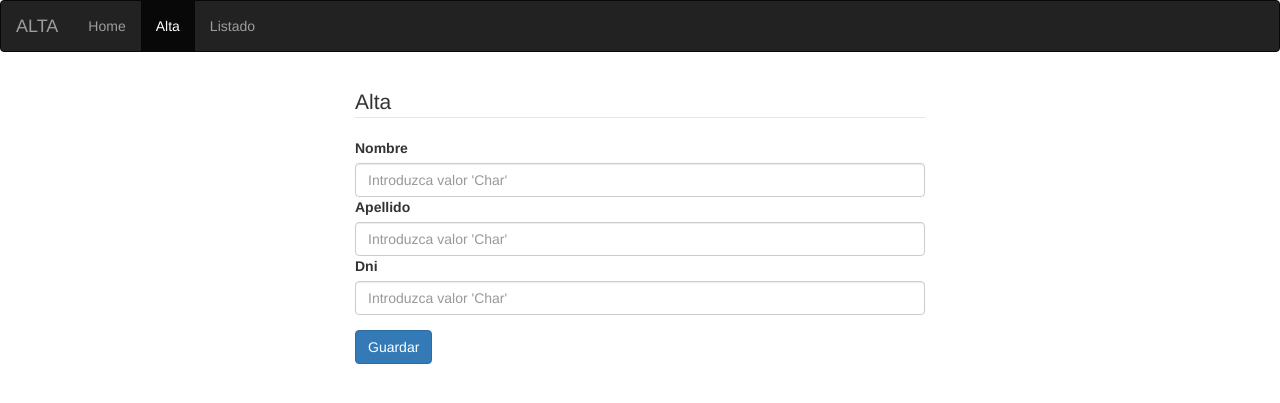
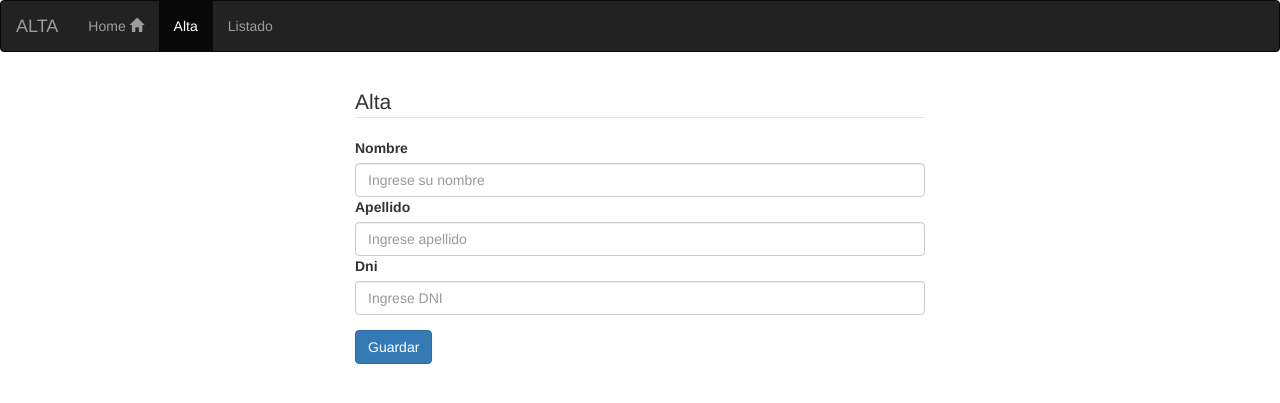
Before and after one commit to PratesiAlejandro/PPL4, a PHP site: page /alta.php in a window 1280 px wide. Shown: the top 403 px of the page. Run offline with PHP 8.4, Linux system fonts and the light colour scheme; some libraries are stand-ins or nearby versions.

Commit message:
Modificacion nav bar en alta / index / listado

```diff
--- a/alta.php
+++ b/alta.php
@@ -17,7 +17,7 @@
                     <a class="navbar-brand" href="#">ALTA</a>
                 </div>
                 <ul class="nav navbar-nav">
-                    <li><a href="index.php">Home</a></li>
+                    <li><a href="index.php">Home <span class='glyphicon glyphicon-home'></span></a></li>
                     <li class="active"><a href="#">Alta</a></li>
                     <li><a href="listado.php">Listado</a></li>
                     </ul>
@@ -29,11 +29,11 @@
 
 				<div class="form-group">
 					<label for="valor_char">Nombre</label>
-					<input type="text" class="form-control" id="nombre" name="nombre" placeholder="Introduzca valor 'Char'" required >
+					<input type="text" class="form-control" id="nombre" name="nombre" placeholder="Ingrese su nombre" required >
 						<label for="valor_char">Apellido</label>
-					<input type="text" class="form-control" id="apellido" name="apellido" placeholder="Introduzca valor 'Char'" required >
+					<input type="text" class="form-control" id="apellido" name="apellido" placeholder="Ingrese apellido" required >
 						<label for="valor_char">Dni</label>
-					<input type="text" class="form-control" id="dni" name="dni" placeholder="Introduzca valor 'Char'" required >
+					<input type="text" class="form-control" id="dni" name="dni" placeholder="Ingrese DNI" required >
 
 				<!--	<label for="valor_date">Valor Fecha</label>
 					<input type="date" class="form-control" id="valor_date" name="valor_date" placeholder="Introduzca valor 'Date'" required>
--- a/index.php
+++ b/index.php
@@ -17,7 +17,7 @@
                     <a class="navbar-brand" href="#">ABM con ApiRest</a>
                 </div>
                 <ul class="nav navbar-nav">
-                    <li class="active"><a href="#">Home</a></li>
+                    <li class="active"><a href="#">Home <span class='glyphicon glyphicon-home'></span></a></li>
                     <li><a href="alta.php">Alta</a></li>
                     <li><a href="listado.php" >Listado</a></li>
                 </ul>
--- a/listado.php
+++ b/listado.php
@@ -23,7 +23,7 @@
                     <a class="navbar-brand" href="#">Listado</a>
                 </div>
                 <ul class="nav navbar-nav">
-                    <li><a href="index.php">Home</a></li>
+                    <li><a href="index.php">Home <span class='glyphicon glyphicon-home'></span></a></li>
                     <li><a href="alta.php">Alta</a></li>
                     <li class="active"><a href="listado.php">Listado</a></li>
                     </ul>
@@ -50,8 +50,8 @@
                                 <input type="text" class="form-control" id="apellido" name="apellido" >
                                 <label for="dni">dni</label>
                                 <input type="text" class="form-control" id="dni" name="dni" >
-                              <!--  <label for="foto">foto</label>
-                                <input type="text" class="form-control" id="foto" name="foto" > -->
+                                <label for="foto">foto</label>
+                                <input type="text" class="form-control" id="foto" name="foto" >
                               <!--  <label for="valor_date">Valor Fecha</label> -->
                              <!--   <input type="date" class="form-control" id="valor_date" name="valor_date" > -->
                             <!--    <label for="valor_int">Valor Entero</label> -->
```
